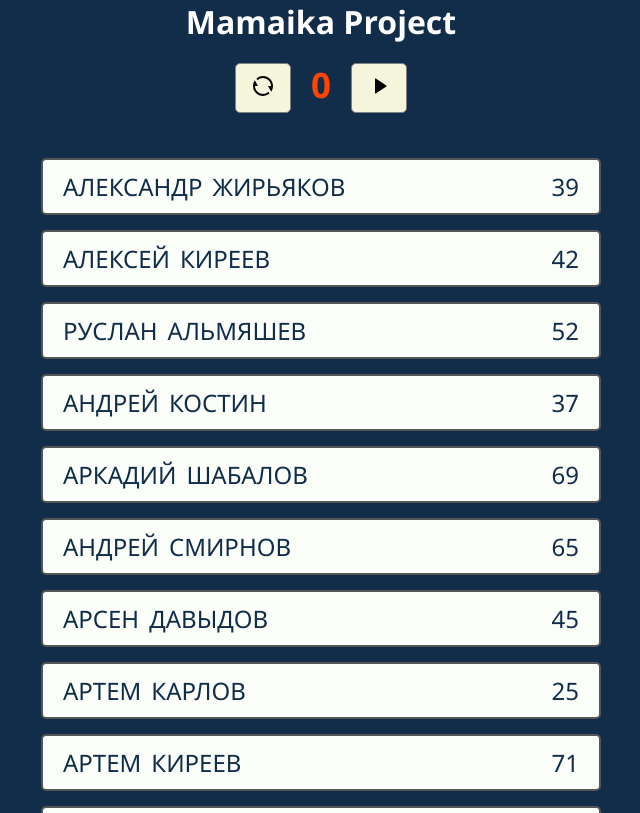
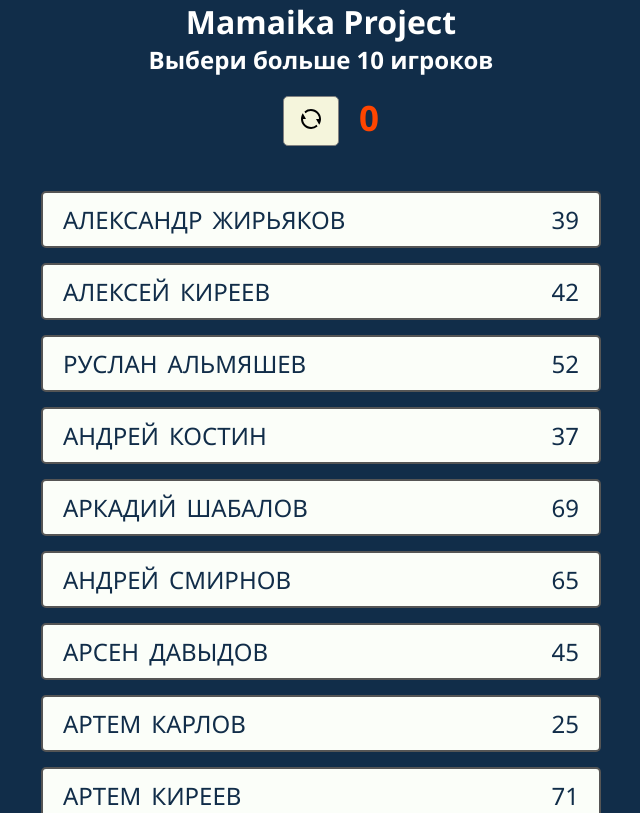
Before and after one commit to hypnot1z/split-teams, a React (Create React App) app: page / in a window 1280 px wide. Shown: the top 813 px of the page, without its empty margins (319-959 px from the left). Built offline with nearby package versions, Linux system fonts and the light colour scheme.

Commit message:
Add files via upload

```diff
--- a/src/App.js
+++ b/src/App.js
@@ -38,15 +38,18 @@ function App() {
   return (
     <div className="App">
       <h1>Mamaika Project</h1>
+      {selected.length < 10 && <h2>Выбери больше 10 игроков</h2>}
       {!show && (
         <div className="topBar">
           <Button title="Reset" onClick={resetSelected}>
             <RiRefreshLine />
           </Button>
           <span className="s">{selected.length}</span>
-          <Button title="Creat Team" onClick={() => openModal()}>
-            <RiPlayFill />
-          </Button>
+          {selected.length > 9 && (
+            <Button title="Creat Team" onClick={() => openModal()}>
+              <RiPlayFill />
+            </Button>
+          )}
         </div>
       )}
       {!show && <PlayerForm players={state} toggle={toggleState} />}
```
